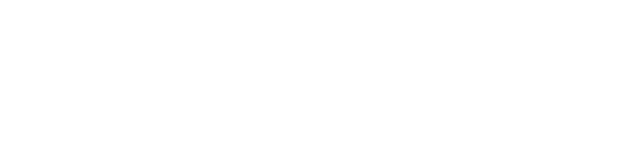
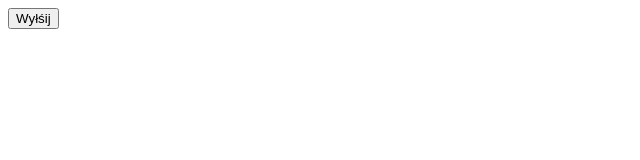
Before and after one commit to bieranek1988/zdjecie, a plain HTML site: page index2.html in a window 1280 px wide. Shown: the whole page, without its empty margins (0-640 px from the left). Drawn offline with Linux system fonts and the light colour scheme.

Commit message:
lorem ipsum

```diff
--- a/index.html
+++ b/index2.html
@@ -6,7 +6,7 @@
 </head>
 <body>
 
-
+   <button>Wyłśij</button>
 
 </body>
 </html>
```
